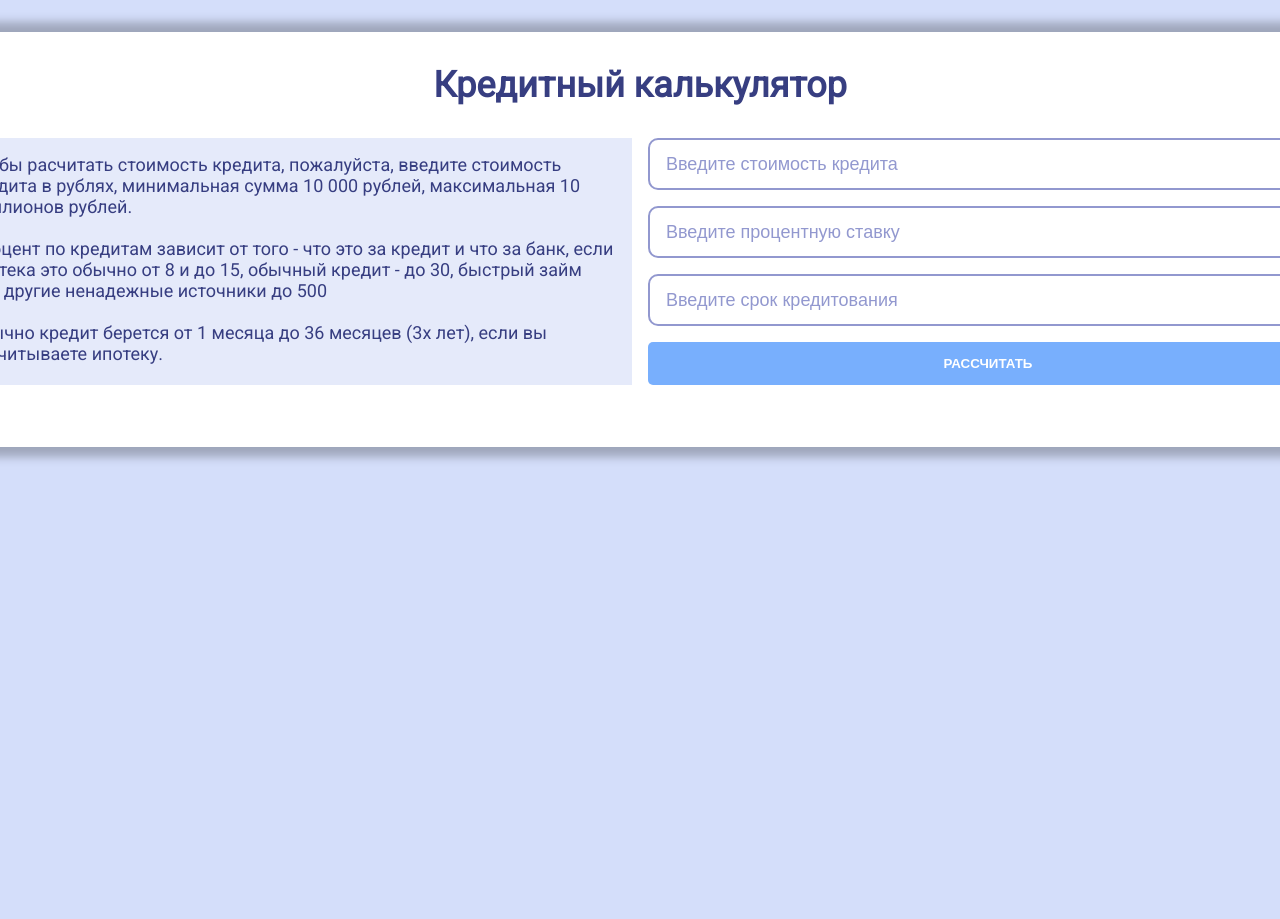
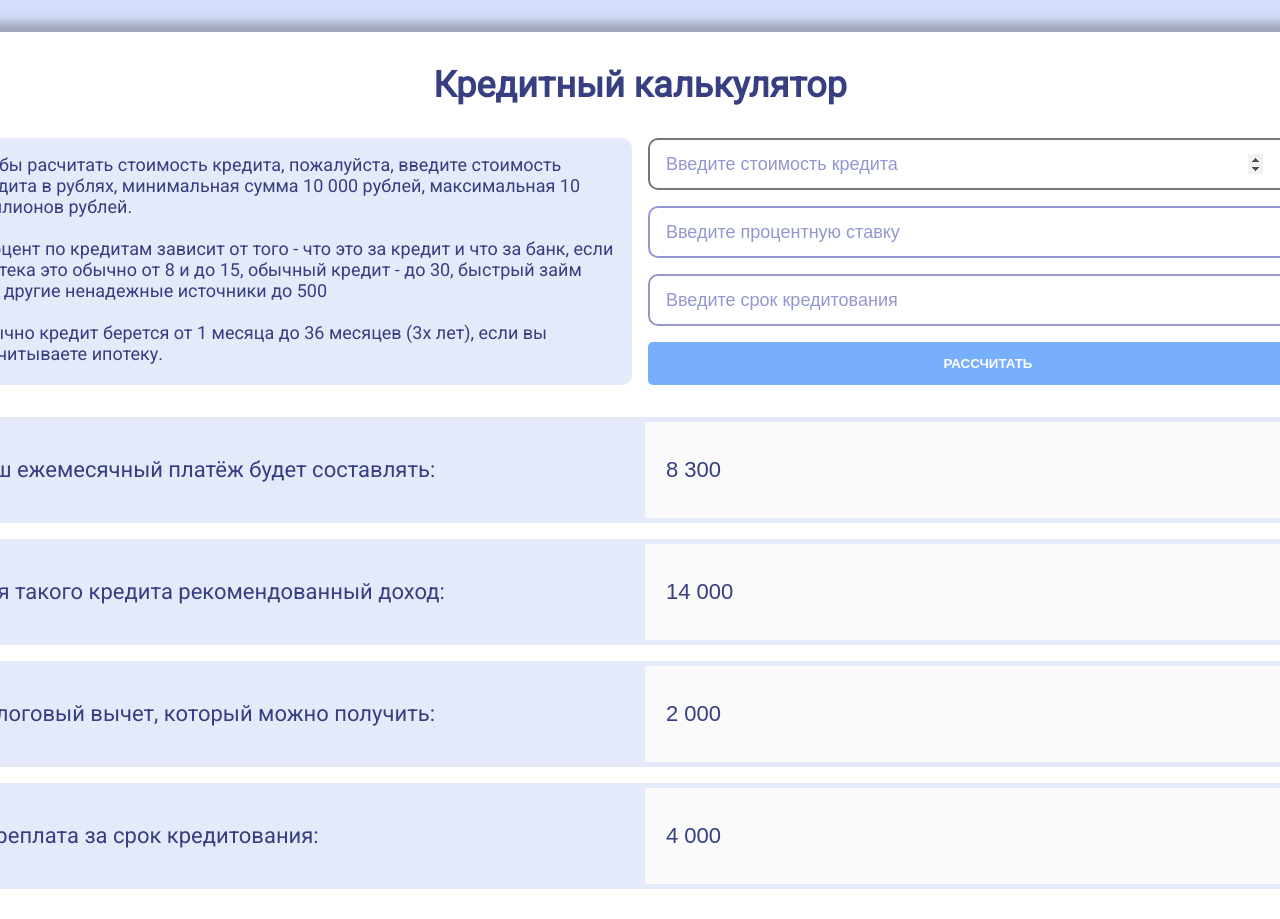
Before and after one commit to Solar5503/Credit-calculator, a Next.js app: page / in a window 1280 px wide. Shown: the top 919 px of the page. Before the commit the page ends 800 px from the top, so only its background shows below. Built offline with nearby package versions, Linux system fonts and the light colour scheme.

Commit message:
add out section

```diff
--- /dev/null
+++ b/components/AfterForOutput.tsx
@@ -0,0 +1,15 @@
+import styled from 'styled-components';
+
+const AfterForOutput = styled.label`
+  &::after {
+    position: absolute;
+    font-size: 22px;
+    line-height: 26px;
+    color: #373e81;
+    right: -675px;
+    bottom: 40px;
+    content: ${(props) => props.placeholder};
+  }
+`;
+
+export default AfterForOutput;
--- a/components/Input.tsx
+++ b/components/Input.tsx
@@ -8,7 +8,7 @@ const Input = styled.input`
   width: ${(props) => props.width || 100}%;
   padding: 14px 63px 13px 16px;
   font-size: inherit;
-  position: relative;
+
   &::placeholder {
     color: #9298cf;
   }
--- /dev/null
+++ b/components/Label.tsx
@@ -0,0 +1,14 @@
+import styled from 'styled-components';
+
+const Label = styled.label`
+  display: flex;
+  align-items: center;
+  font-size: 22px;
+  line-height: 26px;
+  background-color: #e5eafa;
+  border-radius: 10px 0px 0px 10px;
+  padding: 16px;
+  padding-right: 26px;
+`;
+
+export default Label;
--- a/components/Layout.tsx
+++ b/components/Layout.tsx
@@ -8,7 +8,7 @@ const Main = styled.main`
   width: 1440px;
   margin-top: 32px;
   padding: 32px;
-  padding-bottom: 30px;
+  padding-bottom: 14px;
 `;
 
 const Layout = ({ children }: { children: React.ReactNode }) => {
--- /dev/null
+++ b/components/Output.tsx
@@ -0,0 +1,22 @@
+import styled from 'styled-components';
+
+const Output = styled.input`
+  color: #373e81;
+  display: block;
+  width: ${(props) => props.width || 100}%;
+  font-size: 22px;
+  line-height: 26px;
+  border: 5px solid #e5eafa;
+  border-radius: 0px 10px 10px 0px;
+  padding: 35px 76px 35px 21px;
+
+  &::placeholder {
+    color: #373e81;
+  }
+
+  & + label {
+    position: relative;
+  }
+`;
+
+export default Output;
--- a/components/Section.tsx
+++ b/components/Section.tsx
@@ -3,6 +3,7 @@ import styled from 'styled-components';
 const Section = styled.section`
   padding: 16px;
   background: #e5eafa;
+  border-radius: 10px;
 `;
 
 export default Section;
--- a/components/Wrapper.tsx
+++ b/components/Wrapper.tsx
@@ -1,5 +1,8 @@
 import styled from 'styled-components';
 
-const Wrapper = styled.div``;
-
+const Wrapper = styled.div`
+  display: grid;
+  grid-template-columns: 1fr 1fr;
+  margin-bottom: 16px;
+`;
 export default Wrapper;
--- a/pages/index.tsx
+++ b/pages/index.tsx
@@ -7,6 +7,9 @@ import Button from '../components/Button';
 import Input from '../components/Input';
 import AfterForInput from '../components/AfterForInput';
 import Wrapper from '../components/Wrapper';
+import Label from '../components/Label';
+import Output from '../components/Output';
+import AfterForOutput from '../components/AfterForOutput';
 
 const Description = styled(Section)`
   grid-row: 1/-5;
@@ -31,24 +34,58 @@ const Home: NextPage = () => {
           Обычно кредит берется от 1 месяца до 36 месяцев (3х лет), если вы
           расчитываете ипотеку.
         </Description>
-        <Wrapper>
-          <Input placeholder="Введите стоимость кредита" type="number" />
-          <AfterForInput placeholder="'руб'"></AfterForInput>
-        </Wrapper>
-        <Wrapper>
+        <div>
+          <Input
+            placeholder="Введите стоимость кредита"
+            type="number"
+            autoFocus
+            min={10000}
+            max={10000000}
+            required
+          />
+          <AfterForInput placeholder="'руб'" />
+        </div>
+        <div>
           <Input
             placeholder="Введите процентную ставку"
             type="number"
+            min={0}
             max={1000}
+            required
           />
-          <AfterForInput placeholder="'%'"></AfterForInput>
-        </Wrapper>
-        <Wrapper>
-          <Input placeholder="Введите срок кредитования" type="number" />
-          <AfterForInput placeholder="'мес'"></AfterForInput>
-        </Wrapper>
+          <AfterForInput placeholder="'%'" />
+        </div>
+        <div>
+          <Input
+            placeholder="Введите срок кредитования"
+            type="number"
+            min={1}
+            required
+          />
+          <AfterForInput placeholder="'мес'" />
+        </div>
         <Button>Рассчитать</Button>
       </Form>
+      <Wrapper>
+        <Label>Ваш ежемесячный платёж будет составлять:</Label>
+        <Output placeholder="8 300" disabled />
+        <AfterForOutput placeholder="'руб'" />
+      </Wrapper>
+      <Wrapper>
+        <Label>Для такого кредита рекомендованный доход:</Label>
+        <Output placeholder="14 000" disabled />
+        <AfterForOutput placeholder="'руб'" />
+      </Wrapper>
+      <Wrapper>
+        <Label>Налоговый вычет, который можно получить:</Label>
+        <Output placeholder="2 000" disabled />
+        <AfterForOutput placeholder="'руб'" />
+      </Wrapper>
+      <Wrapper>
+        <Label>Переплата за срок кредитования:</Label>
+        <Output placeholder="4 000" disabled />
+        <AfterForOutput placeholder="'руб'" />
+      </Wrapper>
     </>
   );
 };
```
